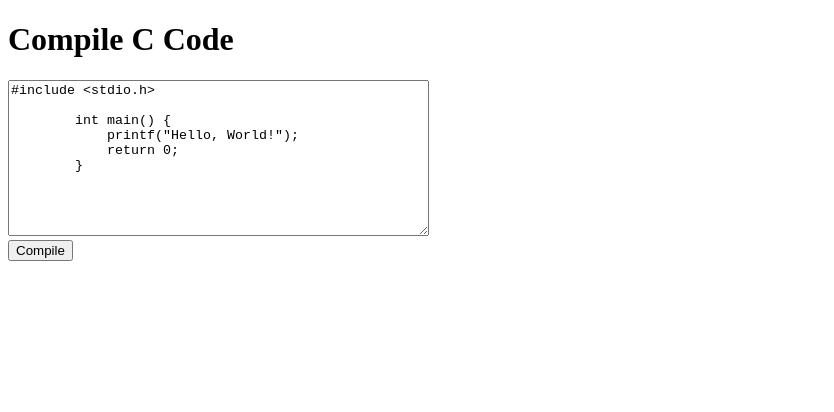
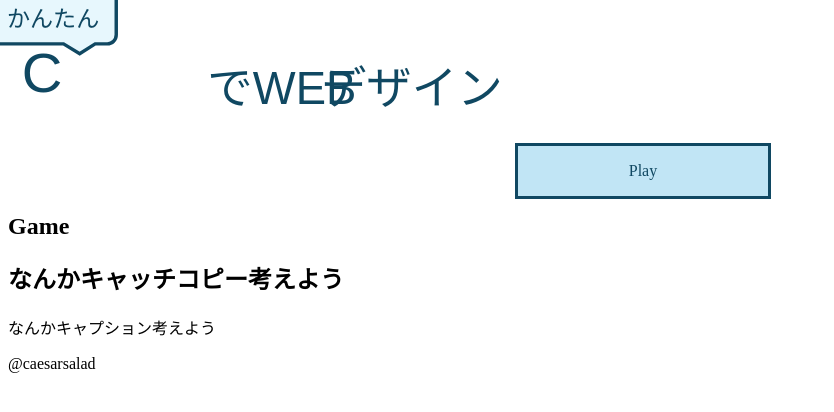
Before and after one commit to doxu-san/azure_test, a website: page src/index.html in a window 1280 px wide. Shown: the whole page, without its empty margins (0-834 px from the left). Drawn offline with nearby package versions, Linux system fonts and the light colour scheme.

Commit message:
もどした

```diff
--- a/src/index.html
+++ b/src/index.html
@@ -1,40 +1,66 @@
 <!DOCTYPE html>
-<html lang="en">
-<head>
-    <meta charset="UTF-8">
-    <meta name="viewport" content="width=device-width, initial-scale=1.0">
-    <title>Compile C Code</title>
-</head>
-<body>
-    <h1>Compile C Code</h1>
-    <textarea id="code" rows="10" cols="50">#include <stdio.h>
+<html lang="ja">
+	<head>
+		<meta charset="utf-8">
+		<title>Game</title>
+		<meta name="description" content="サイトキャプションを入力">
+		<meta name="keywords" content="サイトキーワードを,で区切って入力">
+		<link rel="stylesheet" type="text/css" href="styles.css" />
+		<!--[if lt IE 9]>
+		<script src="http://html5shiv.googlecode.com/svn/trunk/html5.js"></script>
+		<script src="http://css3-mediaqueries-js.googlecode.com/svn/trunk/css3-mediaqueries.js"></script>
+		<![endif]-->
+		<script src="sample.js"></script>
+	</head>
 
-        int main() {
-            printf("Hello, World!");
-            return 0;
-        }</textarea><br>
-    <button onclick="compileCode()">Compile</button>
+	<body>
+		<!--ローディング画面-->
+		<div id="splash">
+			<div id="splash_logo"><img src="image/logo.svg" alt="" class="fadeUp"></div>
+			<!--/splash--></div>
 
-    <script>
-        async function compileCode() {
-            const code = document.getElementById('code').value;
+		<img src="image/easy.svg" width="130px" alt="かんたん"><br>
+		<img src="image/C_chara.svg" width="100px" alt="C" >
+		<img src="image/S_chara.svg" width="100px" alt="S" class="change-time15 fadeDown">
+		<img src="image/S_chara.svg" width="100px" alt="S" class="fadeDown">
+		<img src="image/title_last.svg" width="350px" alt="でwebデザイン" >
 
-            // Azure Functions への POST リクエストを行う
-            const response = await fetch('/api/CompileC', {
-                method: 'POST',
-                headers: {
-                    'Content-Type': 'application/json'
-                },
-                body: JSON.stringify({ code })
-            });
+		<!----- ヘッダー
+		<header><h1 class="title">ヘッダーなんていらねぇよなあ！？</h1>
+			<nav>
+				<ul>
+					<li><a href="./from_index/chaos.html" target="_blank" rel="nofollow noopener">ごちゃごちゃ</a></li>
+					<li><a href="./from_index/ctf.html" target="_blank" rel="nofollow noopener">CTF</a></li>
+					<li><a href="./from_index/history.html" target="_blank" rel="nofollow noopener">足跡</a></li>
+					<li><a href="./from_index/trophy.html" target="_blank" rel="nofollow noopener">実績</a></li>
+				</ul>
+			</nav>
+		</header>
+		ヘッダー END ----->
 
-            if (response.ok) {
-                alert('Compilation successful!');
-                // ページ遷移の処理を追加する
-            } else {
-                alert('Compilation failed.');
-            }
-        }
-    </script>
-</body>
+		<!----- メインコンテンツ ----->
+		<!--ボタン-->
+		<a href="form_index/c_input.html" class="btn02 rotatefront"><span>Play</span><span>GO NOW!</span></a>
+
+		<article>
+			<h1>Game</h1>
+			<section>
+				<h2>なんかキャッチコピー考えよう</h2>
+				<p>なんかキャプション考えよう</p>
+			</section>
+		</article>
+		<!----- メインコンテンツ END ----->
+
+		<!----- フッター ----->
+		<footer>
+			<p>@caesarsalad</p>
+		</footer>
+		<!----- フッター END ----->
+
+		<!-- body直前でjQueryと自作のJSファイルの読み込み  -->
+		<script src="https://code.jquery.com/jquery-3.4.1.min.js" integrity="sha256-CSXorXvZcTkaix6Yvo6HppcZGetbYMGWSFlBw8HfCJo="
+		crossorigin="anonymous"></script>
+		<!-- 自作のJSファイル  -->
+		<script src="main.js"></script>
+	</body>
 </html>
```
Also changed, not shown: src/sayonara.html (deleted, +0 -66 lines).
